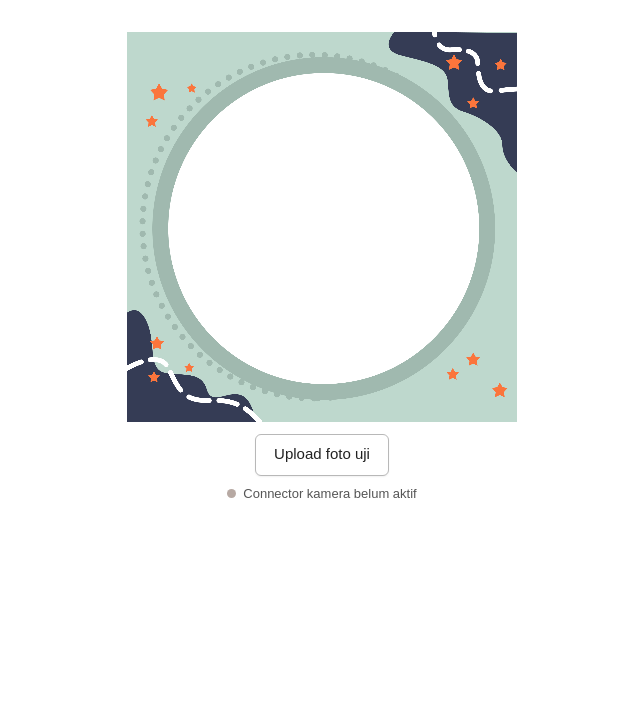
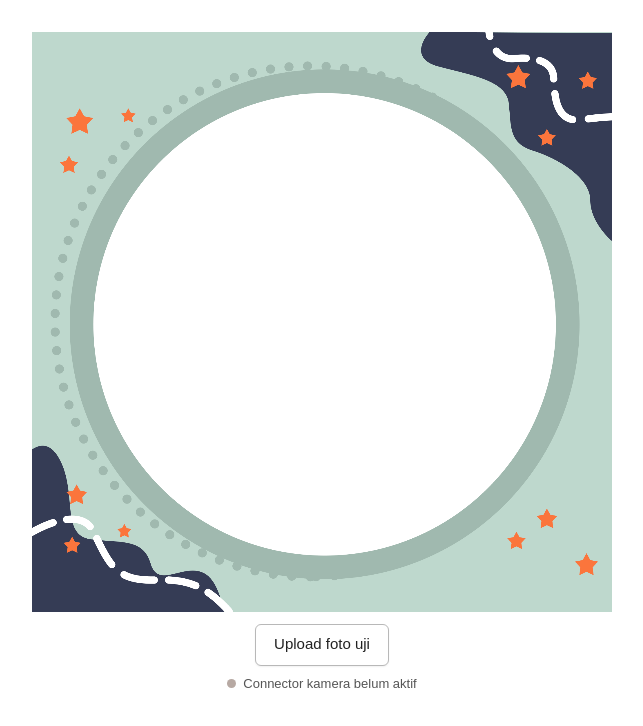
Before and after one commit to Septian243/Photobooth, a React (Create React App) app in the folder frontend/: page / in a window 1280 px wide. Shown: the top 726 px of the page, without its empty margins (318-961 px from the left). Built offline with nearby package versions, Linux system fonts and the light colour scheme; no server answers.

Commit message:
feat: memperbaiki ukuran frame

```diff
--- a/frontend/src/components/Photobooth.js
+++ b/frontend/src/components/Photobooth.js
@@ -18,6 +18,7 @@ export default function Photobooth() {
     const socketRef = useRef(null);
     const photosRef = useRef([]);
     const [photos, setPhotos] = useState([]);
+    const [frameAspectRatio, setFrameAspectRatio] = useState("1 / 1");
     const [cameraStatus, setCameraStatus] = useState("unavailable");
     const [cameraName, setCameraName] = useState("");
     const [driveSaveStatus, setDriveSaveStatus] = useState("idle");
@@ -69,6 +70,7 @@ export default function Photobooth() {
         const frame = new Image();
         frame.onload = () => {
             frameImgRef.current = frame;
+            setFrameAspectRatio(`${frame.width} / ${frame.height}`);
             drawCanvas();
         };
         frame.src = FRAME_SRC;
@@ -250,7 +252,7 @@ export default function Photobooth() {
                 <div style={frameColumn}>
                     <canvas
                         ref={canvasRef}
-                        style={canvasStyle}
+                        style={{ ...canvasStyle, aspectRatio: frameAspectRatio }}
                     />
 
                     <div style={photoControls}>
@@ -327,10 +329,10 @@ const centerCol = {
 };
 
 const canvasStyle = {
-    width: "auto",
+    // Preview mengikuti ukuran layar, tetapi rasio asli frame tetap terjaga.
+    width: "min(72vw, 720px, calc(100vh - 220px))",
     height: "auto",
     maxWidth: "100%",
-    maxHeight: "calc(100vh - 250px)",
     display: "block",
     margin: "0 auto",
 };
@@ -383,7 +385,7 @@ const mainContent = {
 };
 
 const frameColumn = {
-    width: "min(100%, 390px)",
+    width: "min(100%, 720px)",
     display: "flex",
     flexDirection: "column",
     alignItems: "stretch",
```
